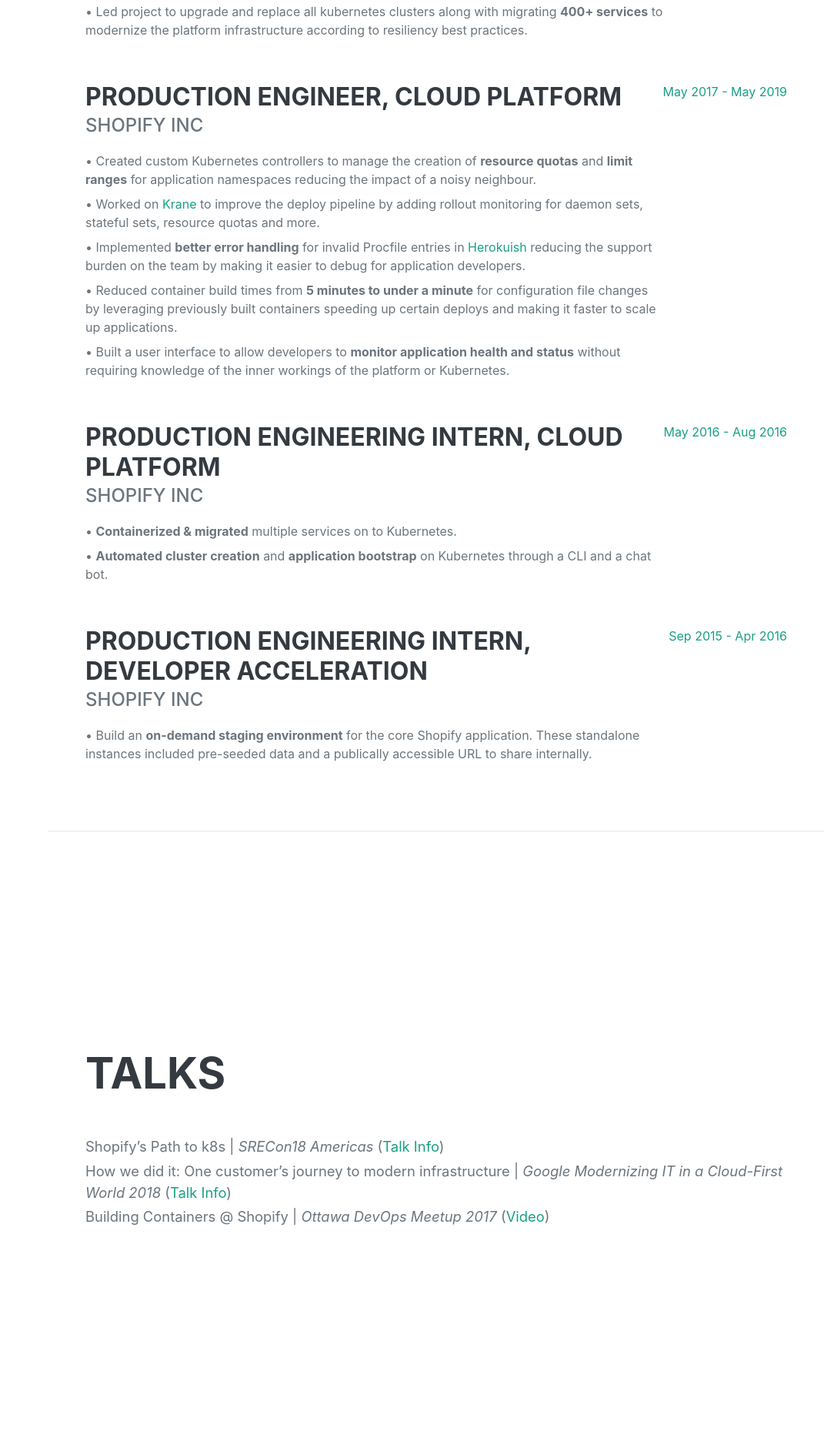
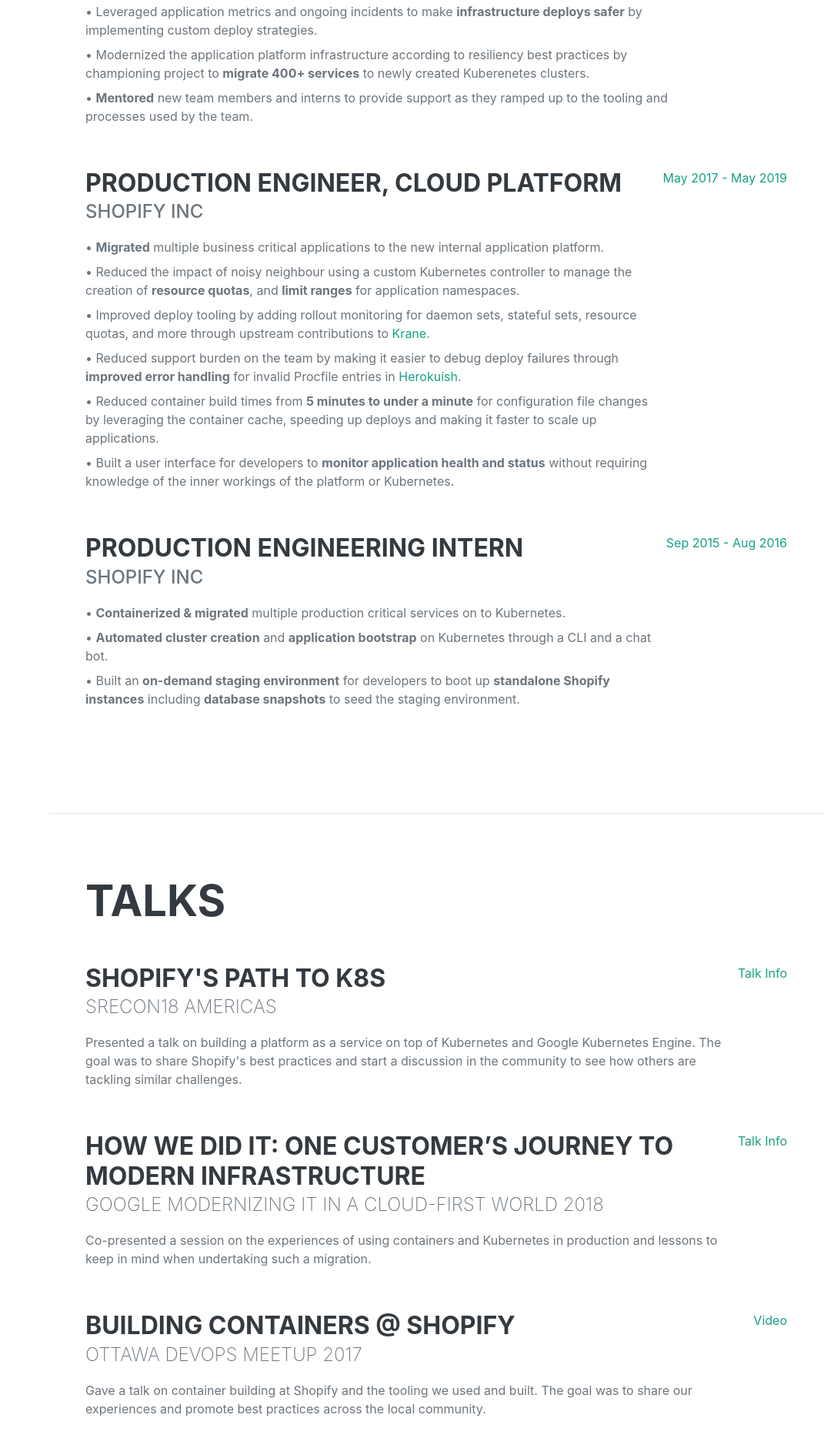
Before and after one commit to karanthukral/karanthukral.github.io, a plain HTML site: page index.html in a window 1280 px wide. Shown: the part 1266-3143 px from the top of the page at 77% size, without its empty margins (209-1280 px from the left). Drawn offline with nearby package versions, Linux system fonts and the light colour scheme; a web font is replaced by a local one.

Commit message:
Fix experience and talks

```diff
--- a/index.html
+++ b/index.html
@@ -64,10 +64,12 @@
                         <div class="flex-grow-1">
                             <h3 class="mb-0">Production Engineer, Application Lifecycle</h3>
                             <div class="subheading mb-3">Shopify Inc</div>
-                            <p class="mb-2">• Championed project to build a centralized deploy scheduler reducing deploy times of the core application from <b>35 minutes to under 17 minutes</b>.</p>
-                            <p class="mb-2">• Implemented automated failovers for Redis instances with <b>under 5 minutes</b> of downtime.</p>
-                            <p class="mb-2">• Built automated failovers for applications with <b>minimal downtime</b> used during incidents and application balancing.</p>
-                            <p class="mb-2">• Led project to upgrade and replace all kubernetes clusters along with migrating <b>400+ services</b> to modernize the platform infrastructure according to resiliency best practices.</p>
+                            <p class="mb-2">• Reduced deploy time of the core application from <b>35 minutes to under 17 minutes</b> by leading a project that built a centralized deploy scheduler.</p>
+                            <p class="mb-2">• Implemented Redis instance migrations across clusters in <b>under 5 minutes</b>.</p>
+                            <p class="mb-2">• Built user friendly tooling for <b>automated application failovers</b> used during incidents and for infrastructure maintenance.</p>
+                            <p class="mb-2">• Leveraged application metrics and ongoing incidents to make <b>infrastructure deploys safer</b> by implementing custom deploy strategies.</p>
+                            <p class="mb-2">• Modernized the application platform infrastructure according to resiliency best practices by championing project to <b>migrate 400+ services</b> to newly created Kuberenetes clusters.</p>
+                            <p class="mb-2">• <b>Mentored</b> new team members and interns to provide support as they ramped up to the tooling and processes used by the team.</p>
                         </div>
                         <div class="flex-shrink-0"><span class="text-primary">May 2019 - Present</span></div>
                     </div>
@@ -75,30 +77,24 @@
                         <div class="flex-grow-1">
                             <h3 class="mb-0">Production Engineer, Cloud Platform</h3>
                             <div class="subheading mb-3">Shopify Inc</div>
-                            <p class="mb-2">• Created custom Kubernetes controllers to manage the creation of <b>resource quotas</b> and <b>limit ranges</b> for application namespaces reducing the impact of a noisy neighbour.</p>
-                            <p class="mb-2">• Worked on <a href="https://github.com/Shopify/krane" target="_blank">Krane</a> to improve the deploy pipeline by adding rollout monitoring for daemon sets, stateful sets, resource quotas and more.</p>
-                            <p class="mb-2">• Implemented <b>better error handling</b> for invalid Procfile entries in <a href="https://github.com/gliderlabs/herokuish" target="_blank">Herokuish</a> reducing the support burden on the team by making it easier to debug for application developers.</p>
-                            <p class="mb-2">• Reduced container build times from <b>5 minutes to under a minute</b> for configuration file changes by leveraging previously built containers speeding up certain deploys and making it faster to scale up applications.</p>
-                            <p class="mb-2">• Built a user interface to allow developers to <b>monitor application health and status</b> without requiring knowledge of the inner workings of the platform or Kubernetes.</p>
+                            <p class="mb-2">• <b>Migrated</b> multiple business critical applications to the new internal application platform.</p>
+                            <p class="mb-2">• Reduced the impact of noisy neighbour using a custom Kubernetes controller to manage the creation of <b>resource quotas</b>, and <b>limit ranges</b> for application namespaces.</p>
+                            <p class="mb-2">• Improved deploy tooling by adding rollout monitoring for daemon sets, stateful sets, resource quotas, and more through upstream contributions to <a href="https://github.com/Shopify/krane" target="_blank">Krane</a>.</p>
+                            <p class="mb-2">• Reduced support burden on the team by making it easier to debug deploy failures through <b>improved error handling</b> for invalid Procfile entries in <a href="https://github.com/gliderlabs/herokuish" target="_blank">Herokuish</a>.</p>
+                            <p class="mb-2">• Reduced container build times from <b>5 minutes to under a minute</b> for configuration file changes by leveraging the container cache, speeding up deploys and making it faster to scale up applications.</p>
+                            <p class="mb-2">• Built a user interface for developers to <b>monitor application health and status</b> without requiring knowledge of the inner workings of the platform or Kubernetes.</p>
                         </div>
                         <div class="flex-shrink-0"><span class="text-primary">May 2017 - May 2019</span></div>
                     </div>
                     <div class="d-flex flex-column flex-md-row justify-content-between mb-5">
                         <div class="flex-grow-1">
-                            <h3 class="mb-0">Production Engineering Intern, Cloud Platform</h3>
+                            <h3 class="mb-0">Production Engineering Intern</h3>
                             <div class="subheading mb-3">Shopify Inc</div>
-                            <p class="mb-2">• <b>Containerized & migrated</b> multiple services on to Kubernetes.</p>
+                            <p class="mb-2">• <b>Containerized & migrated</b> multiple production critical services on to Kubernetes.</p>
                             <p class="mb-2">• <b>Automated cluster creation</b> and <b>application bootstrap</b> on Kubernetes through a CLI and a chat bot.</p>
+                            <p class="mb-2">• Built an <b>on-demand staging environment</b> for developers to boot up <b>standalone Shopify instances</b> including <b>database snapshots</b> to seed the staging environment.</p>
                         </div>
-                        <div class="flex-shrink-0"><span class="text-primary">May 2016 - Aug 2016</span></div>
-                    </div>
-                    <div class="d-flex flex-column flex-md-row justify-content-between">
-                        <div class="flex-grow-1">
-                            <h3 class="mb-0">Production Engineering Intern, Developer Acceleration</h3>
-                            <div class="subheading mb-3">Shopify Inc</div>
-                            <p class="mb-2">• Build an <b>on-demand staging environment</b> for the core Shopify application. These standalone instances included pre-seeded data and a publically accessible URL to share internally.</p>
-                        </div>
-                        <div class="flex-shrink-0"><span class="text-primary">Sep 2015 - Apr 2016</span></div>
+                        <div class="flex-shrink-0"><span class="text-primary">Sep 2015 - Aug 2016</span></div>
                     </div>
                 </div>
             </section>
@@ -107,15 +103,30 @@
             <section class="resume-section" id="talks">
                 <div class="resume-section-content">
                     <h2 class="mb-5">Talks</h2>
-                        <p class="lead mb-1">
-                            Shopify’s Path to k8s | <i>SRECon18 Americas</i> (<a href="https://www.usenix.org/conference/srecon18americas/presentation/thukral" target="_blank">Talk Info</a>)
-                        </p>
-                        <p class="lead mb-1">
-                            How we did it: One customer’s journey to modern infrastructure | <i>Google Modernizing IT in a Cloud-First World 2018</i> (<a href="https://cloudonair.withgoogle.com/events/modernize/schedule?talk=americas-talk3-mi" target="_blank">Talk Info</a>)
-                        </p>
-                        <p class="lead mb-1">
-                            Building Containers @ Shopify | <i>Ottawa DevOps Meetup 2017</i> (<a href="https://www.youtube.com/watch?v=TE2jKEIWZNI" target="_blank">Video</a>)
-                        </p>
+                    <div class="d-flex flex-column flex-md-row justify-content-between mb-5">
+                        <div class="flex-grow-1">
+                            <h3 class="mb-0">Shopify's Path to k8s</h3>
+                            <div class="talk-subheading mb-3">SRECon18 Americas</div>
+                            <p class="mb-2">Presented a talk on building a platform as a service on top of Kubernetes and Google Kubernetes Engine. The goal was to share Shopify's best practices and start a discussion in the community to see how others are tackling similar challenges.</p>
+                        </div>
+                        <div class="flex-shrink-0"><span class="text-primary"><a href="https://www.usenix.org/conference/srecon18americas/presentation/thukral" target="_blank">Talk Info</a></span></div>
+                    </div>
+                    <div class="d-flex flex-column flex-md-row justify-content-between mb-5">
+                        <div class="flex-grow-1">
+                            <h3 class="mb-0">How we did it: One customer’s journey to modern infrastructure</h3>
+                            <div class="talk-subheading mb-3">Google Modernizing IT in a Cloud-First World 2018</div>
+                            <p class="mb-2">Co-presented a session on the experiences of using containers and Kubernetes in production and lessons to keep in mind when undertaking such a migration.</p>
+                        </div>
+                        <div class="flex-shrink-0"><span class="text-primary"><a href="https://cloudonair.withgoogle.com/events/modernize/schedule?talk=americas-talk3-mi" target="_blank">Talk Info</a></span></div>
+                    </div>
+                    <div class="d-flex flex-column flex-md-row justify-content-between mb-5">
+                        <div class="flex-grow-1">
+                            <h3 class="mb-0">Building Containers @ Shopify</h3>
+                            <div class="talk-subheading mb-3">Ottawa DevOps Meetup 2017</div>
+                            <p class="mb-2">Gave a talk on container building at Shopify and the tooling we used and built. The goal was to share our experiences and promote best practices across the local community.</p>
+                        </div>
+                        <div class="flex-shrink-0"><span class="text-primary"><a href="https://www.youtube.com/watch?v=TE2jKEIWZNI" target="_blank">Video</a></span></div>
+                    </div>
                 </div>
             </section>
         </div>
```
Also changed, not shown: css/styles.css.
